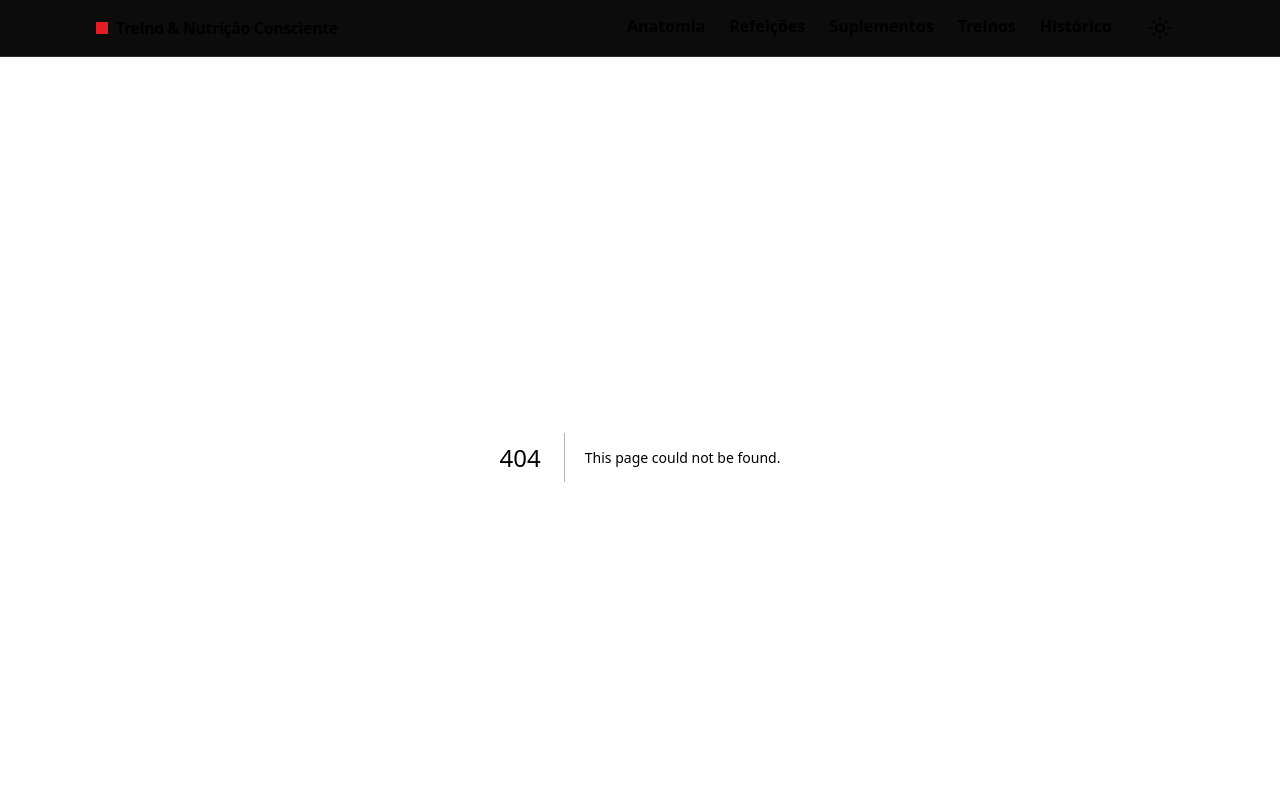
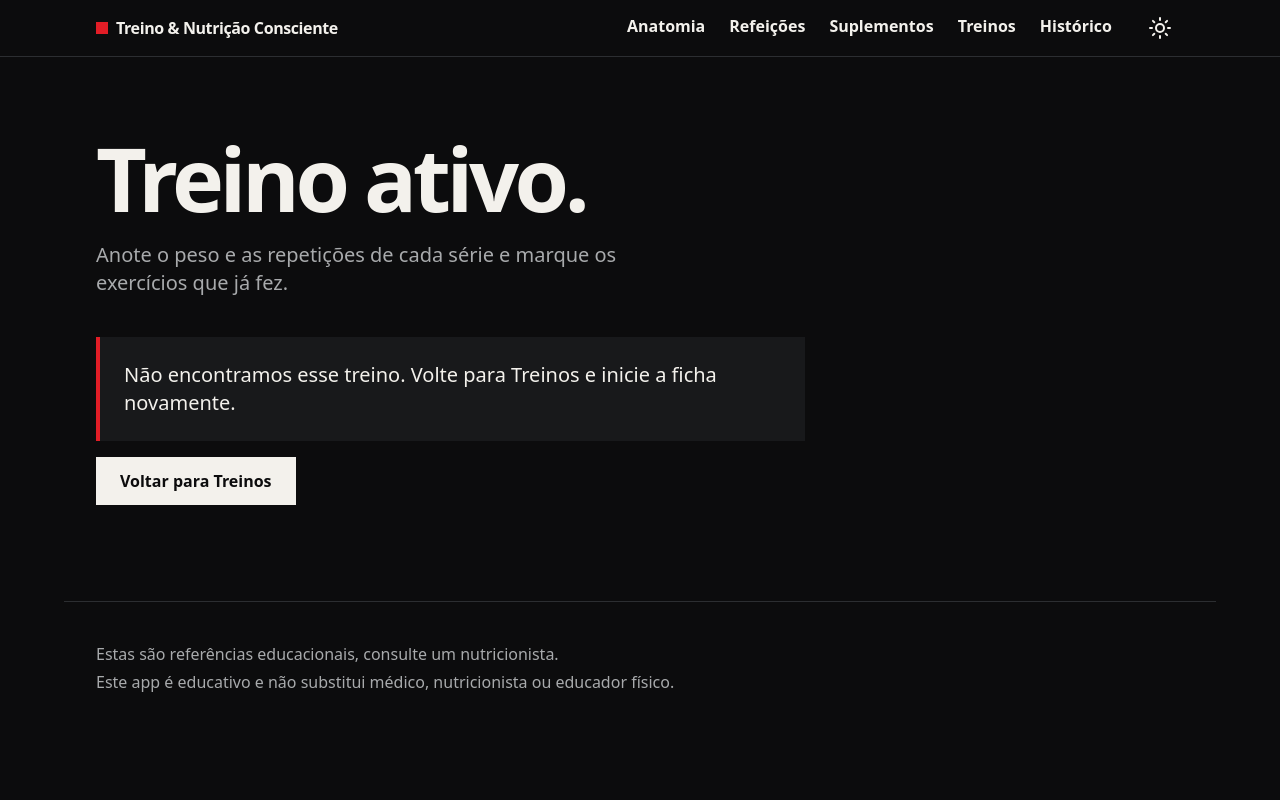
Before and after one commit to M1BC/Personal, a Next.js app: page /treinos/ativo in a window 1280 px wide. Before the commit this address had no page. Shown: the top 800 px of the page. Built offline with nearby package versions, Linux system fonts and the light colour scheme.

Commit message:
Add files via upload

```diff
--- /dev/null
+++ b/app/historico/page.tsx
@@ -0,0 +1,16 @@
+import { Historico } from "@/components/Historico";
+import { CAIXA, H1 } from "@/lib/layout";
+
+export const metadata = { title: "Histórico | Treino & Nutrição Consciente" };
+
+export default function Pagina() {
+  return (
+    <section className={`${CAIXA} pb-24 pt-12 md:pt-20`}>
+      <h1 className={H1}>Seu caderno de treinos.</h1>
+      <p className="mt-5 max-w-[52ch] text-xl text-suave">Os treinos que você finalizou, do mais recente para o mais antigo.</p>
+      <div className="mt-10">
+        <Historico />
+      </div>
+    </section>
+  );
+}
--- /dev/null
+++ b/app/treinos/ativo/page.tsx
@@ -0,0 +1,20 @@
+import { Suspense } from "react";
+import { TreinoAtivo } from "@/components/TreinoAtivo";
+import { CAIXA, H1 } from "@/lib/layout";
+
+export const metadata = { title: "Treino ativo | Treino & Nutrição Consciente" };
+
+export default function Pagina() {
+  return (
+    <section className={`${CAIXA} pb-24 pt-12 md:pt-20`}>
+      <h1 className={H1}>Treino ativo.</h1>
+      <p className="mt-5 max-w-[52ch] text-xl text-suave">Anote o peso e as repetições de cada série e marque os exercícios que já fez.</p>
+      <div className="mt-10">
+        {/* o hook que lê os parâmetros da URL exige Suspense para o build estático do Next */}
+        <Suspense fallback={<p className="text-lg text-suave">Carregando treino...</p>}>
+          <TreinoAtivo />
+        </Suspense>
+      </div>
+    </section>
+  );
+}
```
